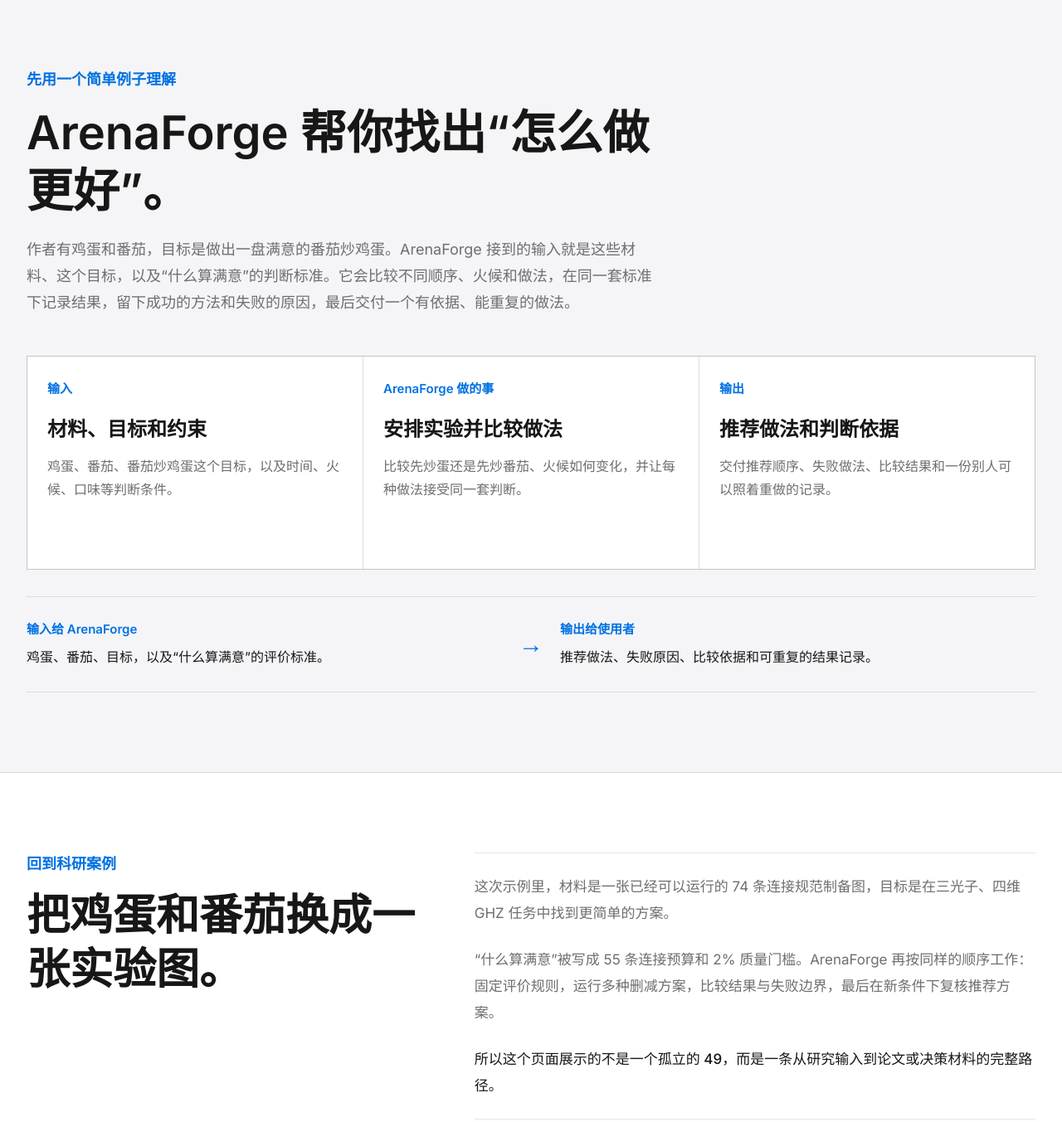
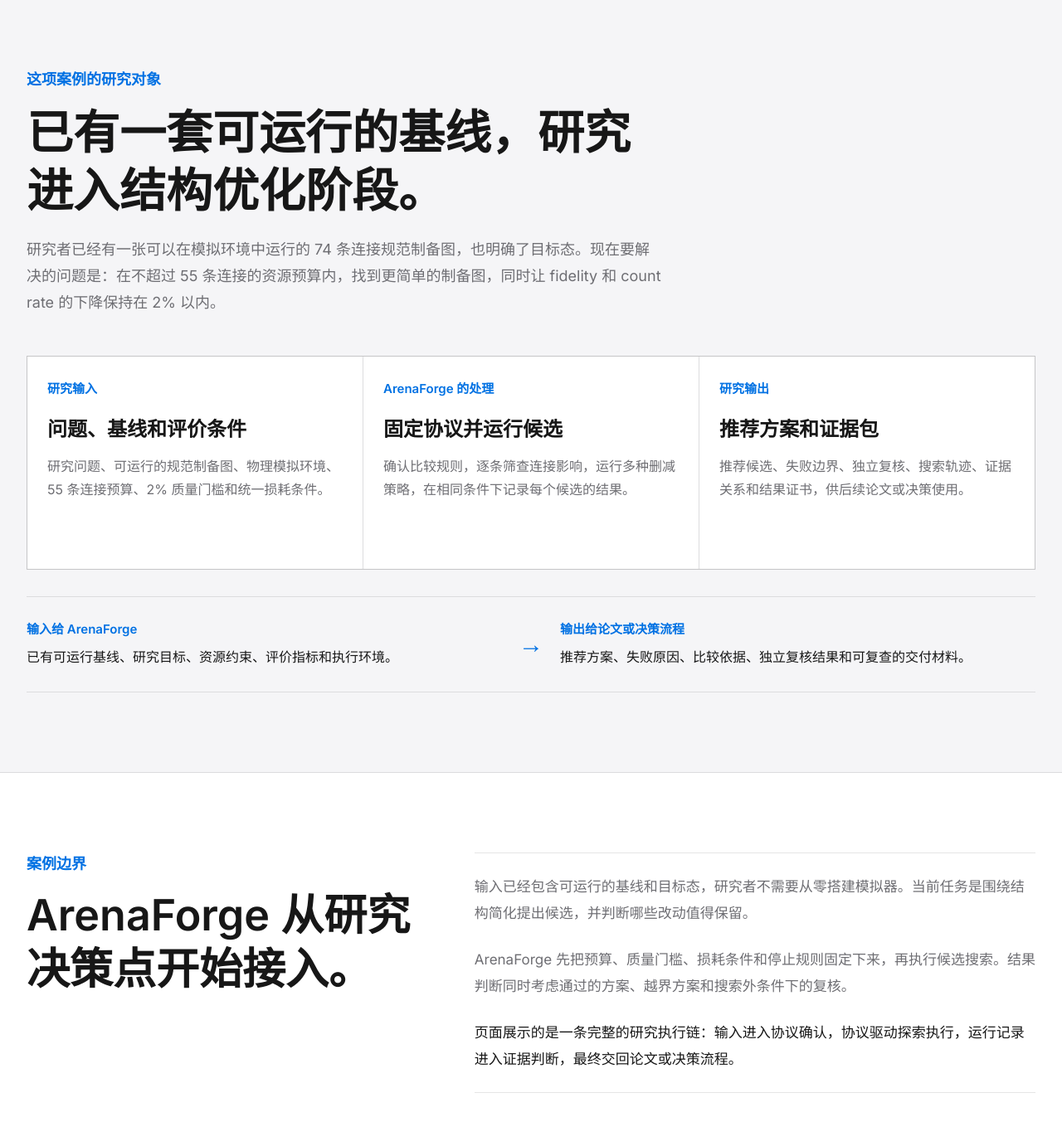
Before and after one commit to Yulivu/ArenaForge, an Astro site in the folder web/: page /ArenaForge/case in a window 1280 px wide. Shown: the part 720-2073 px from the top of the page at 83% size. Built offline with nearby package versions, Linux system fonts and the light colour scheme; Astro itself is replaced by a stand-in of ours.

Commit message:
Replace informal analogy with research framing

```diff
--- a/web/src/pages/case.astro
+++ b/web/src/pages/case.astro
@@ -25,31 +25,31 @@
     <section class="border-y border-black/10 bg-paper">
       <div class="mx-auto max-w-7xl px-5 py-16 md:px-8 md:py-24">
         <div class="reveal max-w-3xl">
-          <p class="mb-4 text-[18px] font-semibold text-forge">先用一个简单例子理解</p>
-          <h2 class="text-[38px] font-semibold leading-tight text-ink md:text-[56px]">ArenaForge 帮你找出“怎么做更好”。</h2>
-          <p class="mt-5 text-[18px] leading-8 text-muted">作者有鸡蛋和番茄，目标是做出一盘满意的番茄炒鸡蛋。ArenaForge 接到的输入就是这些材料、这个目标，以及“什么算满意”的判断标准。它会比较不同顺序、火候和做法，在同一套标准下记录结果，留下成功的方法和失败的原因，最后交付一个有依据、能重复的做法。</p>
+          <p class="mb-4 text-[18px] font-semibold text-forge">这项案例的研究对象</p>
+          <h2 class="text-[38px] font-semibold leading-tight text-ink md:text-[56px]">已有一套可运行的基线，研究进入结构优化阶段。</h2>
+          <p class="mt-5 text-[18px] leading-8 text-muted">研究者已经有一张可以在模拟环境中运行的 74 条连接规范制备图，也明确了目标态。现在要解决的问题是：在不超过 55 条连接的资源预算内，找到更简单的制备图，同时让 fidelity 和 count rate 的下降保持在 2% 以内。</p>
         </div>
         <div class="reveal mt-12 grid gap-px border border-black/10 bg-black/10 md:grid-cols-3">
           <article class="bg-white px-6 py-7 md:min-h-64">
-            <p class="text-[15px] font-semibold text-forge">输入</p>
-            <h3 class="mt-5 text-[24px] font-semibold text-ink">材料、目标和约束</h3>
-            <p class="mt-3 text-[16px] leading-7 text-muted">鸡蛋、番茄、番茄炒鸡蛋这个目标，以及时间、火候、口味等判断条件。</p>
+            <p class="text-[15px] font-semibold text-forge">研究输入</p>
+            <h3 class="mt-5 text-[24px] font-semibold text-ink">问题、基线和评价条件</h3>
+            <p class="mt-3 text-[16px] leading-7 text-muted">研究问题、可运行的规范制备图、物理模拟环境、55 条连接预算、2% 质量门槛和统一损耗条件。</p>
           </article>
           <article class="bg-white px-6 py-7 md:min-h-64">
-            <p class="text-[15px] font-semibold text-forge">ArenaForge 做的事</p>
-            <h3 class="mt-5 text-[24px] font-semibold text-ink">安排实验并比较做法</h3>
-            <p class="mt-3 text-[16px] leading-7 text-muted">比较先炒蛋还是先炒番茄、火候如何变化，并让每种做法接受同一套判断。</p>
+            <p class="text-[15px] font-semibold text-forge">ArenaForge 的处理</p>
+            <h3 class="mt-5 text-[24px] font-semibold text-ink">固定协议并运行候选</h3>
+            <p class="mt-3 text-[16px] leading-7 text-muted">确认比较规则，逐条筛查连接影响，运行多种删减策略，在相同条件下记录每个候选的结果。</p>
           </article>
           <article class="bg-white px-6 py-7 md:min-h-64">
-            <p class="text-[15px] font-semibold text-forge">输出</p>
-            <h3 class="mt-5 text-[24px] font-semibold text-ink">推荐做法和判断依据</h3>
-            <p class="mt-3 text-[16px] leading-7 text-muted">交付推荐顺序、失败做法、比较结果和一份别人可以照着重做的记录。</p>
+            <p class="text-[15px] font-semibold text-forge">研究输出</p>
+            <h3 class="mt-5 text-[24px] font-semibold text-ink">推荐方案和证据包</h3>
+            <p class="mt-3 text-[16px] leading-7 text-muted">推荐候选、失败边界、独立复核、搜索轨迹、证据关系和结果证书，供后续论文或决策使用。</p>
           </article>
         </div>
         <div class="reveal mt-8 grid gap-5 border-y border-black/10 py-7 md:grid-cols-[1fr_auto_1fr] md:items-center">
-          <div><p class="text-[15px] font-semibold text-forge">输入给 ArenaForge</p><p class="mt-2 text-[16px] leading-7 text-ink">鸡蛋、番茄、目标，以及“什么算满意”的评价标准。</p></div>
+          <div><p class="text-[15px] font-semibold text-forge">输入给 ArenaForge</p><p class="mt-2 text-[16px] leading-7 text-ink">已有可运行基线、研究目标、资源约束、评价指标和执行环境。</p></div>
           <div class="text-center text-[30px] text-forge" aria-hidden="true">→</div>
-          <div><p class="text-[15px] font-semibold text-forge">输出给使用者</p><p class="mt-2 text-[16px] leading-7 text-ink">推荐做法、失败原因、比较依据和可重复的结果记录。</p></div>
+          <div><p class="text-[15px] font-semibold text-forge">输出给论文或决策流程</p><p class="mt-2 text-[16px] leading-7 text-ink">推荐方案、失败原因、比较依据、独立复核结果和可复查的交付材料。</p></div>
         </div>
       </div>
     </section>
@@ -57,13 +57,13 @@
     <section class="mx-auto max-w-7xl px-5 py-16 md:px-8 md:py-24">
       <div class="reveal grid gap-10 md:grid-cols-[.85fr_1.15fr] md:items-start">
         <div>
-          <p class="mb-4 text-[18px] font-semibold text-forge">回到科研案例</p>
-          <h2 class="text-[36px] font-semibold leading-tight text-ink md:text-[52px]">把鸡蛋和番茄换成一张实验图。</h2>
+          <p class="mb-4 text-[18px] font-semibold text-forge">案例边界</p>
+          <h2 class="text-[36px] font-semibold leading-tight text-ink md:text-[52px]">ArenaForge 从研究决策点开始接入。</h2>
         </div>
         <div class="grid gap-6 border-y border-black/10 py-6">
-          <p class="text-[17px] leading-8 text-muted">这次示例里，材料是一张已经可以运行的 74 条连接规范制备图，目标是在三光子、四维 GHZ 任务中找到更简单的方案。</p>
-          <p class="text-[17px] leading-8 text-muted">“什么算满意”被写成 55 条连接预算和 2% 质量门槛。ArenaForge 再按同样的顺序工作：固定评价规则，运行多种删减方案，比较结果与失败边界，最后在新条件下复核推荐方案。</p>
-          <p class="text-[17px] font-medium leading-8 text-ink">所以这个页面展示的不是一个孤立的 49，而是一条从研究输入到论文或决策材料的完整路径。</p>
+          <p class="text-[17px] leading-8 text-muted">输入已经包含可运行的基线和目标态，研究者不需要从零搭建模拟器。当前任务是围绕结构简化提出候选，并判断哪些改动值得保留。</p>
+          <p class="text-[17px] leading-8 text-muted">ArenaForge 先把预算、质量门槛、损耗条件和停止规则固定下来，再执行候选搜索。结果判断同时考虑通过的方案、越界方案和搜索外条件下的复核。</p>
+          <p class="text-[17px] font-medium leading-8 text-ink">页面展示的是一条完整的研究执行链：输入进入协议确认，协议驱动探索执行，运行记录进入证据判断，最终交回论文或决策流程。</p>
         </div>
       </div>
     </section>
```
